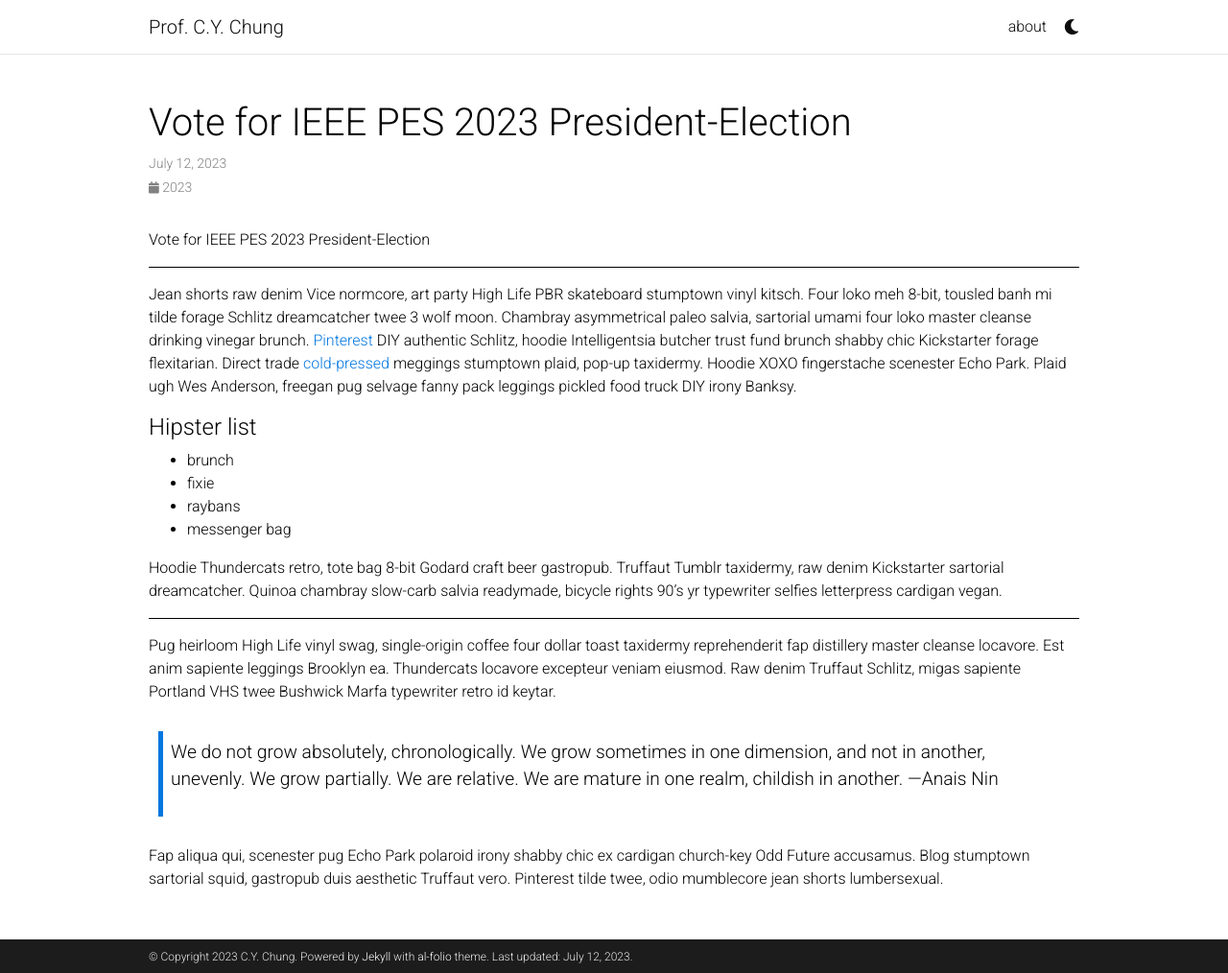
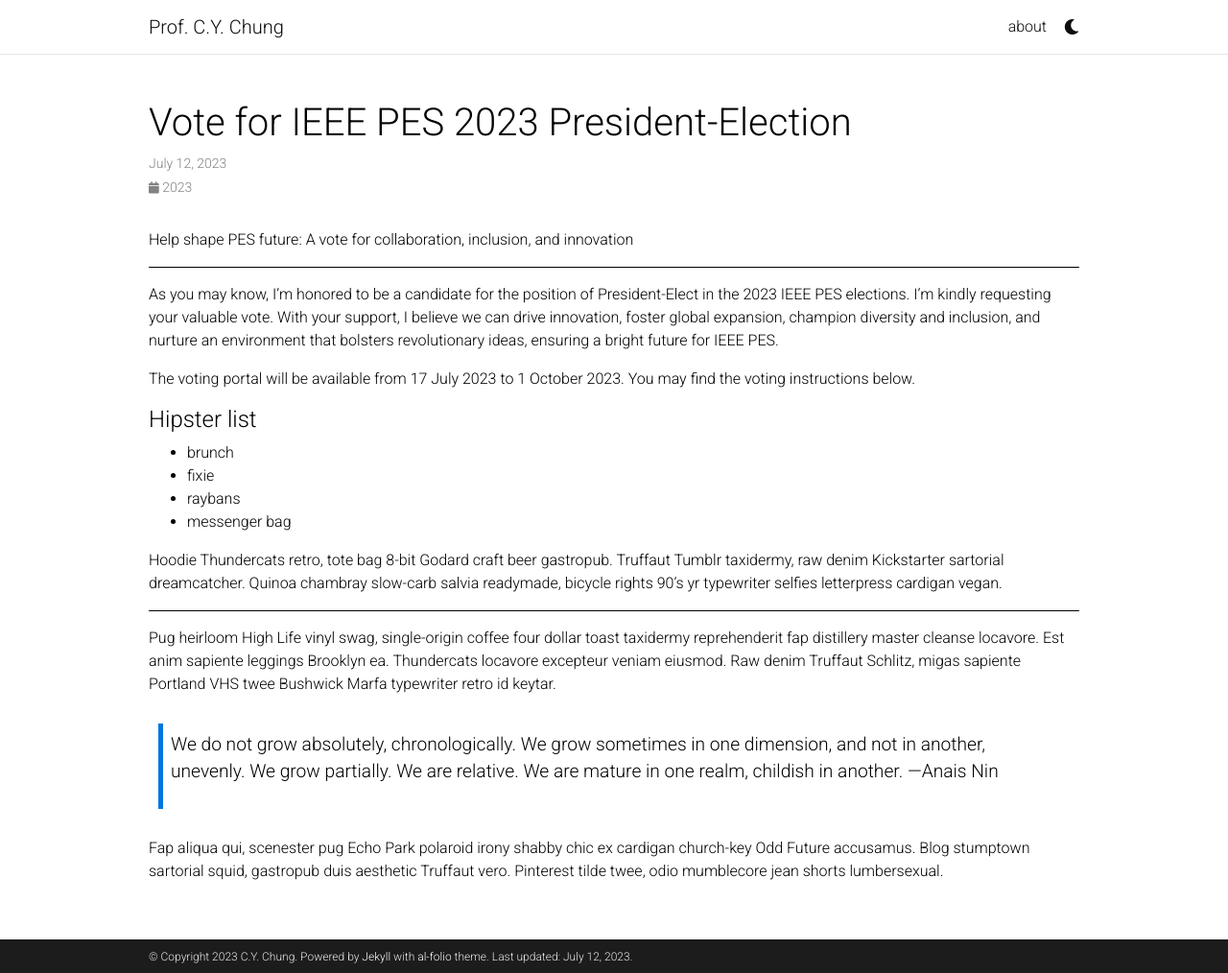
Before and after one commit to c-y-chung/c-y-chung.github.io, a Jekyll site: the page built from _news/announcement3.md, in a window 1280 px wide and 1014 px high. Shown: the whole window at 96% size. Built offline with Jekyll 4.4.1, drawn with Linux system fonts in a browser that asks for light colours; nearby versions of some CDN libraries; comment, search, counter and statistics services are not loaded; a style sheet for code colours, icons or effects is not loaded.

Commit message:
Update announcement3.md

```diff
--- a/_news/announcement3.md
+++ b/_news/announcement3.md
@@ -6,11 +6,13 @@
 related_posts: false
 ---
 
-Vote for IEEE PES 2023 President-Election
+Help shape PES future: A vote for collaboration, inclusion, and innovation
 
 ***
 
-Jean shorts raw denim Vice normcore, art party High Life PBR skateboard stumptown vinyl kitsch. Four loko meh 8-bit, tousled banh mi tilde forage Schlitz dreamcatcher twee 3 wolf moon. Chambray asymmetrical paleo salvia, sartorial umami four loko master cleanse drinking vinegar brunch. <a href="https://www.pinterest.com">Pinterest</a> DIY authentic Schlitz, hoodie Intelligentsia butcher trust fund brunch shabby chic Kickstarter forage flexitarian. Direct trade <a href="https://en.wikipedia.org/wiki/Cold-pressed_juice">cold-pressed</a> meggings stumptown plaid, pop-up taxidermy. Hoodie XOXO fingerstache scenester Echo Park. Plaid ugh Wes Anderson, freegan pug selvage fanny pack leggings pickled food truck DIY irony Banksy.
+As you may know, I’m honored to be a candidate for the position of President-Elect in the 2023 IEEE PES elections. I’m kindly requesting your valuable vote. With your support, I believe we can drive innovation, foster global expansion, champion diversity and inclusion, and nurture an environment that bolsters revolutionary ideas, ensuring a bright future for IEEE PES.
+
+The voting portal will be available from 17 July 2023 to 1 October 2023. You may find the voting instructions below.
 
 #### Hipster list
 <ul>
```
